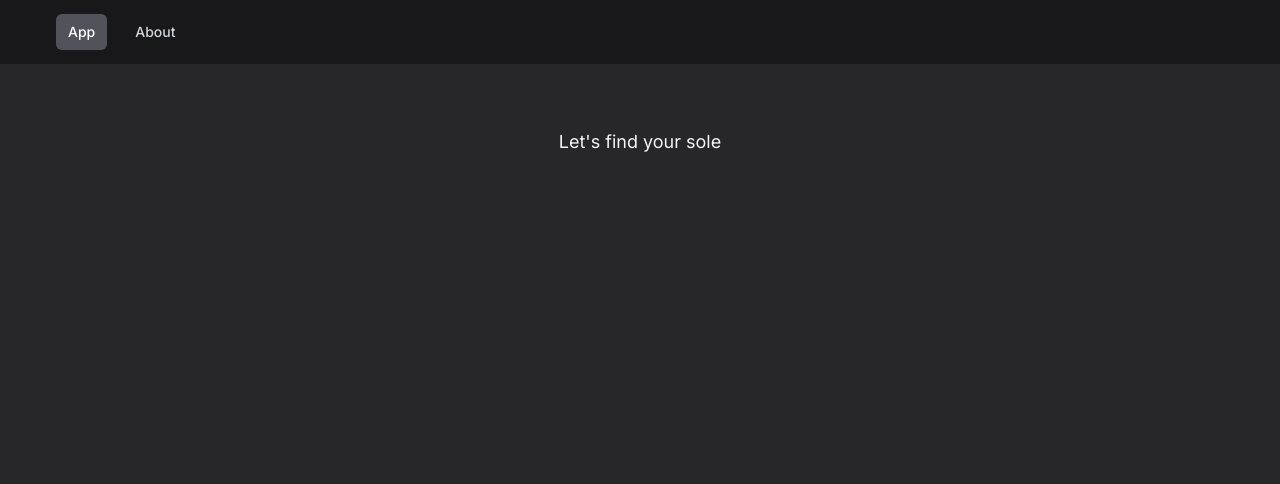
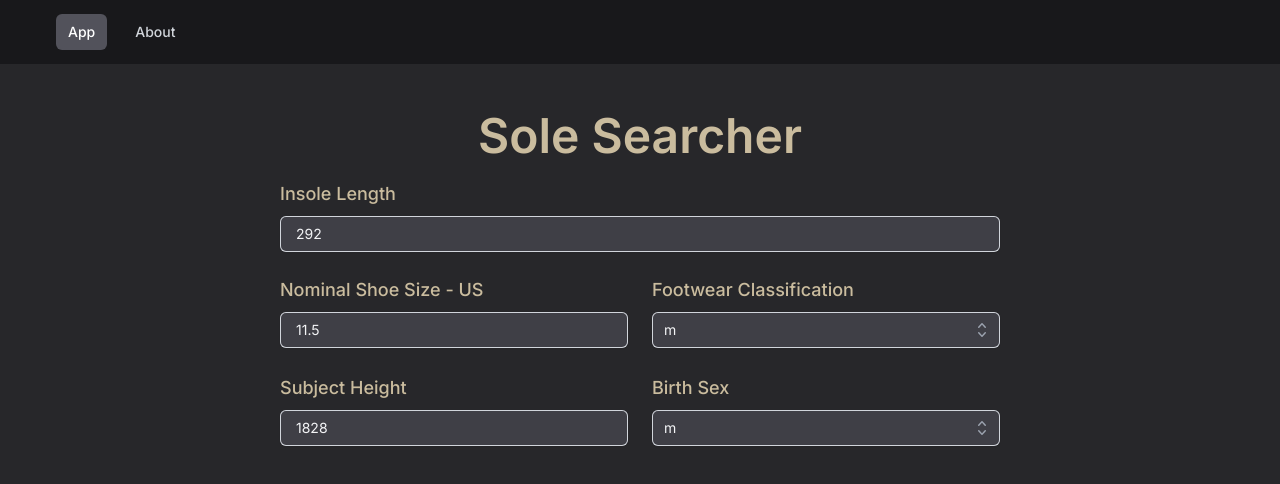
Before and after one commit to briancohan/solesearcher, a Next.js app: page / in a window 1280 px wide. Shown: the top 484 px of the page. Built offline with nearby package versions, Linux system fonts and the light colour scheme.

Commit message:
basic form

```diff
--- a/package.json
+++ b/package.json
@@ -12,6 +12,7 @@
   "dependencies": {
     "@headlessui/react": "^1.7.15",
     "@heroicons/react": "^2.0.18",
+    "@mui/base": "^5.0.0-beta.4",
     "@types/node": "20.3.1",
     "@types/react": "18.2.12",
     "@types/react-dom": "18.2.5",
--- a/src/app/page.tsx
+++ b/src/app/page.tsx
@@ -1,3 +1,38 @@
+'use client'
+import Header from '@/app/server_components/Header'
+import Rating from '@/app/server_components/Rating'
+import Input from '@/components/Input'
+import Select from '@/components/Select'
+import useLocalStorage from '@/lib/hooks/useLocalStorage'
+
+const classifications = ["Men's", "Women's", 'Youth']
+const sexes = ['Male', 'Female']
+
 export default function Home() {
-  return <div className='flex flex-col items-center justify-between min-h-screen p-8'>Let&apos;s find your sole</div>
+  const [insole, setInsole] = useLocalStorage('insole', 292)
+  const [nominal, setNominal] = useLocalStorage('nominal', 11.5)
+  const [classification, setClassification] = useLocalStorage('classification', 'm')
+  const [height, setHeight] = useLocalStorage('height', 1828)
+  const [sex, setSex] = useLocalStorage('sex', 'm')
+
+  return (
+    <div>
+      <Header as='h1' className='text-5xl text-center'>
+        Sole Searcher
+      </Header>
+
+      <form className='grid max-w-3xl grid-cols-2 gap-6 px-4 py-5 mx-auto sm:px-6'>
+        <Input name='Insole Length' type='number' value={insole} onChange={setInsole} className='col-span-2' />
+        <Input name='Nominal Shoe Size - US' type='number' value={nominal} onChange={setNominal} />
+        <Select
+          name='Footwear Classification'
+          options={classifications}
+          value={classification}
+          onChange={setClassification}
+        />
+        <Input name='Subject Height' type='number' value={height} onChange={setHeight} />
+        <Select name='Birth Sex' options={sexes} value={sex} onChange={setSex} />
+      </form>
+    </div>
+  )
 }
--- /dev/null
+++ b/src/app/server_components/Label.tsx
@@ -0,0 +1,14 @@
+interface LabelProps extends React.HTMLAttributes<HTMLLabelElement> {
+  name: string
+  children: React.ReactNode
+}
+
+const Label: React.FC<LabelProps> = ({ name, children, ...props }) => {
+  return (
+    <label htmlFor={name} {...props} className='block font-medium text-sole-tan'>
+      {children}
+    </label>
+  )
+}
+
+export default Label
--- /dev/null
+++ b/src/components/BaseInput.tsx
@@ -0,0 +1,32 @@
+'use client'
+import { Dispatch } from 'react'
+import { Input as MUIInput } from '@mui/base/'
+
+interface BaseInputProps {
+  name: string
+  type?: string
+  value: string | number
+  onChange: (value: string | number) => [string | number, Dispatch<string | number>]
+}
+
+const BaseInput: React.FC<BaseInputProps> = ({ name, type = 'text', value = '', onChange, ...props }) => {
+  return (
+    <MUIInput
+      type={type}
+      name={name}
+      id={name}
+      value={value}
+      {...props}
+      className='w-full'
+      slotProps={{
+        input: {
+          className:
+            'block w-full rounded-md border-0 py-1.5 px-4 text-gray-100 shadow-sm ring-1 bg-zinc-700 ring-inset ring-gray-300 placeholder:text-gray-400 focus:ring-2 focus:ring-inset focus:ring-orange-600 sm:text-sm sm:leading-6',
+          onChange: (e) => onChange(e.target.value),
+        },
+      }}
+    />
+  )
+}
+
+export default BaseInput
--- /dev/null
+++ b/src/components/Input.tsx
@@ -0,0 +1,26 @@
+import { Dispatch } from 'react'
+import clsx from 'clsx'
+import { twMerge } from 'tailwind-merge'
+
+import Label from '@/app/server_components/Label'
+import BaseInput from '@/components/BaseInput'
+
+export interface InputProps {
+  name: string
+  value: string | number
+  onChange: (value: string | number) => [string | number, Dispatch<string | number>]
+  type?: string
+  inline?: boolean
+  className?: string
+}
+
+const Input: React.FC<InputProps> = ({ name, type = 'text', value = '', inline = false, className, ...props }) => {
+  return (
+    <div className={twMerge(clsx({ 'flex gap-2': true, 'flex-col': !inline, 'flex-row': inline }), className)}>
+      <Label name={name}>{name}</Label>
+      <BaseInput type={type} name={name} value={value} {...props} />
+    </div>
+  )
+}
+
+export default Input
--- /dev/null
+++ b/src/components/Select.tsx
@@ -0,0 +1,100 @@
+import { Dispatch, Fragment } from 'react'
+import { Listbox, Transition } from '@headlessui/react'
+import { CheckIcon, ChevronUpDownIcon } from '@heroicons/react/20/solid'
+import clsx from 'clsx'
+
+import Label from '@/app/server_components/Label'
+
+const people = [
+  { id: 1, name: 'Wade Cooper' },
+  { id: 2, name: 'Arlene Mccoy' },
+  { id: 3, name: 'Devon Webb' },
+  { id: 4, name: 'Tom Cook' },
+  { id: 5, name: 'Tanya Fox' },
+  { id: 6, name: 'Hellen Schmidt' },
+  { id: 7, name: 'Caroline Schultz' },
+  { id: 8, name: 'Mason Heaney' },
+  { id: 9, name: 'Claudie Smitham' },
+  { id: 10, name: 'Emil Schaefer' },
+]
+
+type selectOption = {
+  value: string | number
+  text: string
+}
+
+interface SelectProps {
+  name: string
+  options: string[]
+  value: string
+  onChange: (value: string | number) => [string | number, Dispatch<string | number>]
+}
+
+const Select: React.FC<SelectProps> = ({ name, options, value, onChange }) => {
+
+  return (
+    <Listbox value={value} onChange={onChange}>
+      {({ open }) => (
+        <div>
+          {name && <Label name='name'>{name}</Label>}
+          <div className='relative mt-2'>
+            <Listbox.Button className='relative w-full cursor-default rounded-md bg-zinc-700 py-1.5 pl-3 pr-10 text-left text-gray-100 shadow-sm ring-1 ring-inset ring-gray-300 focus:outline-none focus:ring-2 focus:ring-indigo-600 sm:text-sm sm:leading-6'>
+              <span className='block truncate'>{value}</span>
+              <span className='absolute inset-y-0 right-0 flex items-center pr-2 pointer-events-none'>
+                <ChevronUpDownIcon className='w-5 h-5 text-gray-400' aria-hidden='true' />
+              </span>
+            </Listbox.Button>
+
+            <Transition
+              show={open}
+              as={Fragment}
+              leave='transition ease-in duration-100'
+              leaveFrom='opacity-100'
+              leaveTo='opacity-0'>
+              <Listbox.Options className='absolute z-10 w-full py-1 mt-1 overflow-auto text-base rounded-md shadow-lg bg-zinc-700 max-h-60 ring-1 ring-black ring-opacity-5 focus:outline-none sm:text-sm'>
+                {options.map((option) => (
+                  <Listbox.Option
+                    key={option}
+                    className={({ active }) =>
+                      clsx({
+                        'bg-indigo-600 text-white': active,
+                        'text-gray-100': !active,
+                        'relative cursor-default select-none py-2 pl-3 pr-9': true,
+                      })
+                    }
+                    value={option}>
+                    {({ selected, active }) => (
+                      <>
+                        <span
+                          className={clsx({
+                            'font-semibold': selected,
+                            'font-normal': !selected,
+                            'block truncate': true,
+                          })}>
+                          {option}
+                        </span>
+
+                        {selected ? (
+                          <span
+                            className={clsx({
+                              'text-white': active,
+                              'text-indigo-600': !active,
+                              'absolute inset-y-0 right-0 flex items-center pr-4': true,
+                            })}>
+                            <CheckIcon className='w-5 h-5' aria-hidden='true' />
+                          </span>
+                        ) : null}
+                      </>
+                    )}
+                  </Listbox.Option>
+                ))}
+              </Listbox.Options>
+            </Transition>
+          </div>
+        </div>
+      )}
+    </Listbox>
+  )
+}
+
+export default Select
--- /dev/null
+++ b/src/lib/hooks/useLocalStorage.ts
@@ -0,0 +1,45 @@
+/*
+https://usehooks.com/useLocalStorage/
+*/
+import { Dispatch, useState } from 'react'
+
+export default function useLocalStorage(
+  key: string,
+  initialValue: string | number,
+): [string, Dispatch<string | number>] {
+  // State to store our value
+  // Pass initial state function to useState so logic is only executed once
+  const [storedValue, setStoredValue] = useState(() => {
+    if (typeof window === 'undefined') {
+      return initialValue
+    }
+    try {
+      // Get from local storage by key
+      const item = window.localStorage.getItem(key)
+      // Parse stored json or if none return initialValue
+      return item ? JSON.parse(item) : initialValue
+    } catch (error) {
+      // If error also return initialValue
+      console.log(error)
+      return initialValue
+    }
+  })
+  // Return a wrapped version of useState's setter function that ...
+  // ... persists the new value to localStorage.
+  const setValue = (value: any) => {
+    try {
+      // Allow value to be a function so we have same API as useState
+      const valueToStore = value instanceof Function ? value(storedValue) : value
+      // Save state
+      setStoredValue(valueToStore)
+      // Save to local storage
+      if (typeof window !== 'undefined') {
+        window.localStorage.setItem(key, JSON.stringify(valueToStore))
+      }
+    } catch (error) {
+      // A more advanced implementation would handle the error case
+      console.log(error)
+    }
+  }
+  return [storedValue, setValue]
+}
```
Also changed, not shown: src/app/about/page.tsx (+23 -9 lines), src/app/server_components/Header.tsx (renamed from src/app/Header.tsx), src/app/server_components/Rating.tsx (renamed from src/app/Rating.tsx), 1 other file (tests, documents, lock files or other folders).
